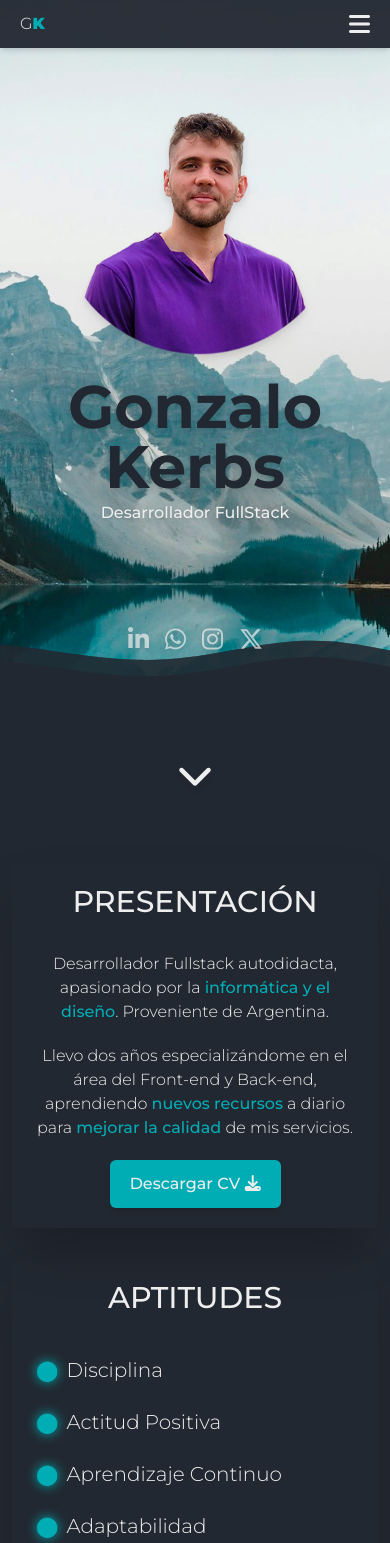
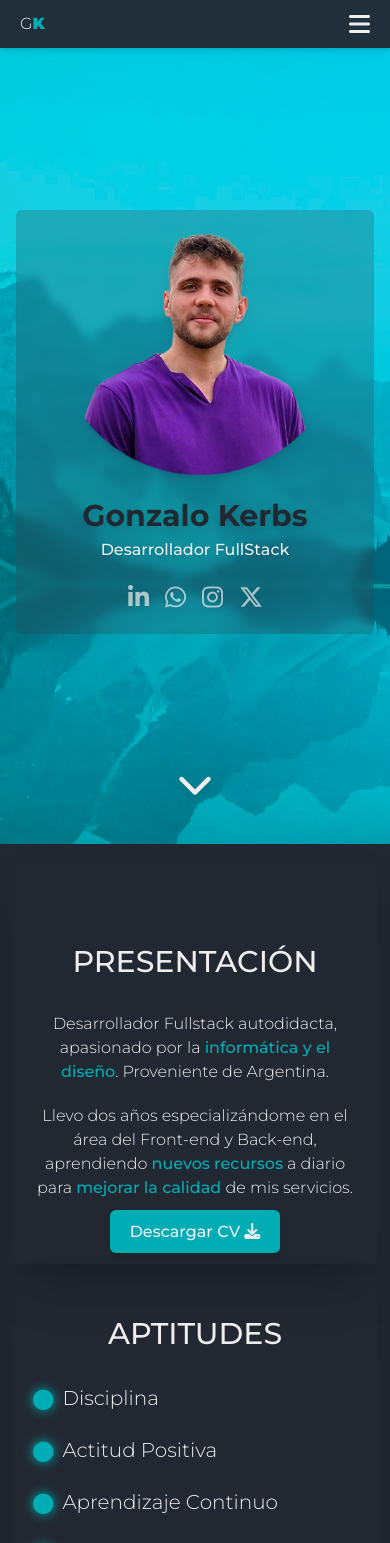
Before and after one commit to SbrekDev/Gonzalo-Kerbs-Portafolio, a React (Vite) app: page / in a window 390 px wide. Shown: the top 1543 px of the page. Built offline with nearby package versions, Linux system fonts and the light colour scheme; some icons are missing.

Commit message:
fix errors responsive

```diff
--- a/src/components/PresentationComponent.tsx
+++ b/src/components/PresentationComponent.tsx
@@ -12,19 +12,14 @@ const PresentationComponent = () => {
     <div className="relative">
       <div
         className="h-screen w-full bg-fixed bg-cover bg-center absolute -z-10"
-        style={{ backgroundImage: 'url("images/background.webp")' }}
+        style={{ backgroundImage: 'url("images/bg2.png")' }}
       ></div>
       <div
-        className="w-full h-screen flex flex-col justify-around xl:justify-center"
+        className="w-full h-screen flex flex-col justify-center xl:justify-center"
         id="home"
       >
-        <div className="relative flex flex-col justify-center items-center mt-10 md:mt-24 xl:mt-0 xl:flex-row xl:gap-20">
-          <div className="relative flex justify-center items-center size-72 ">
-            <img
-              src="/circle.svg"
-              alt="efecto circulo"
-              className="absolute size-72"
-            />
+        <div className="flex flex-col justify-center items-center backdrop-blur-sm bg-secondary/25 pb-5 rounded-md w-11/12 mx-auto lg:w-full md:py-16 xl:flex-row xl:gap-20">
+          <div className="flex justify-center items-center size-72 ">
             <img
               data-aos="zoom-in"
               data-aos-duration="600"
@@ -37,7 +32,7 @@ const PresentationComponent = () => {
             <h1
               data-aos="fade-right"
               data-aos-duration="1500"
-              className="w-72 md:w-full text-6xl font-semibold text-center text-primary-dark drop-shadow-lg xl:text-[6rem]"
+              className="w-72 md:w-full text-3xl md:text-6xl font-semibold text-center text-primary-dark drop-shadow-lg xl:text-[6rem]"
             >
               Gonzalo Kerbs
             </h1>
@@ -48,13 +43,11 @@ const PresentationComponent = () => {
             >
               Desarrollador FullStack
             </h2>
-          </div>
-        </div>
-        <div className="flex justify-center gap-4 text-2xl text-primary-light/70 drop-shadow-md md:text-4xl md:gap-8 lg:absolute lg:bottom-10 lg:right-10 lg:z-10">
+        <div className="flex justify-center gap-4 text-2xl text-primary-light/70 drop-shadow-md mt-5 md:text-4xl md:gap-8">
           <div data-aos="zoom-in" data-aos-duration="1500" data-aos-offset="0">
             <div className="md:hover:scale-125 md:transition-all">
               <a
-                className="hover:text-accent md:hover:scale-125 md:transition-all "
+                className="hover:text-primary-dark md:hover:scale-125 md:transition-all "
                 href="https://www.linkedin.com/in/gonzalo-kerbs"
                 target="_blank"
                 aria-label="link linkedin"
@@ -66,7 +59,7 @@ const PresentationComponent = () => {
           <div data-aos="zoom-in" data-aos-duration="2000" data-aos-offset="0">
             <div className="md:hover:scale-125 md:transition-all">
               <a
-                className="hover:text-accent md:duration-200 "
+                className="hover:text-primary-dark md:duration-200 "
                 href="https://api.whatsapp.com/send?phone=543435031208"
                 target="_blank"
                 aria-label="link whatsapp"
@@ -78,7 +71,7 @@ const PresentationComponent = () => {
           <div data-aos="zoom-in" data-aos-duration="2500" data-aos-offset="0">
             <div className="md:hover:scale-125 md:transition-all">
               <a
-                className="hover:text-accent md:duration-200 "
+                className="hover:text-primary-dark md:duration-200 "
                 href="https://www.instagram.com/gonzaakerbs"
                 target="_blank"
                 aria-label="link instagram"
@@ -90,7 +83,7 @@ const PresentationComponent = () => {
           <div data-aos="zoom-in" data-aos-duration="3000" data-aos-offset="0">
             <div className="md:hover:scale-125 md:transition-all">
               <a
-                className="hover:text-accent md:duration-200 "
+                className="hover:text-primary-dark md:duration-200 "
                 href="https://twitter.com/GonzaaaKerbs"
                 target="_blank"
                 aria-label="link twitter x"
@@ -100,14 +93,16 @@ const PresentationComponent = () => {
             </div>
           </div>
         </div>
+          </div>
+        </div>
         <div
           data-aos="fade-up"
           data-aos-duration="1000"
           data-aos-offset="0"
-          className="flex justify-center relative lg:absolute lg:bottom-10 lg:right-0 lg:left-0"
+          className="flex justify-center absolute bottom-10 right-0 left-0"
         >
           <a
-            className="text-primary-light hover:scale-150 md:transition-all hover:text-accent "
+            className="text-primary-light hover:scale-150 md:transition-all hover:text-primary-dark "
             href="#profile"
             aria-label="siguiente pagina"
           >
@@ -115,13 +110,7 @@ const PresentationComponent = () => {
           </a>
         </div>
       </div>
-      <div className="absolute w-full -z-10 overflow-hidden bottom-0 md:bottom-[-100px] lg:bottom-[-200px] xl:bottom-[-350px]">
-        <img
-          src="/wave.svg"
-          alt="animated waves"
-          className="w-full h-full object-cover"
-        />
-      </div>
+
 
     </div>
   );
--- a/src/components/ProjectsComponent.tsx
+++ b/src/components/ProjectsComponent.tsx
@@ -176,7 +176,7 @@ const ProjectsComponent = () => {
               className="w-60 drop-shadow-lg"
             />
           </div>
-          <div className="flex flex-col justify-center items-center gap-5 px-6 w-full">
+          <div className="flex flex-col justify-center items-center gap-5 px-6">
             <h3 className="text-primary-dark text-3xl text-center mb-3 py-2 px-2 border-b border-primary-dark">
               EXPERIENCIA
             </h3>
--- a/src/components/SkillsComponent.tsx
+++ b/src/components/SkillsComponent.tsx
@@ -82,11 +82,11 @@ const SkillsComponent = () => {
       <section className="profile" id="profile">
         <div className="flex flex-col items-center">
           <div className="flex flex-col items-center w-full xl:flex-row xl:gap-3">
-            <div className="flex justify-center mb-5 w-full ">
+            <div className="flex justify-center mb-3 xl:mb-0 w-full ">
               <div
                 data-aos="fade-up"
                 data-aos-duration="600"
-                className="w-full flex flex-col justify-center items-center gap-5 p-5 shadow-2xl rounded-md md:gap-5 lg:pt-20 xl:h-96"
+                className="w-full flex flex-col justify-center items-center gap-5 p-5 shadow-2xl rounded-md pt-20 xl:h-96"
               >
                 <h3 className="text-3xl text-center mb-3">PRESENTACIÓN</h3>
                 <p className="text-center font-extralight max-w-xl">
@@ -104,25 +104,28 @@ const SkillsComponent = () => {
                   <strong className="text-accent">mejorar la calidad </strong>
                   de mis servicios.
                 </p>
-                <a
+                <div
                   data-aos="zoom-in"
                   data-aos-duration="600"
                   data-aos-offset="0"
-                  className="text-center bg-accent px-5 py-3 rounded-md shadow-md hover:bg-secondary hover:text-accent md:hover:scale-110 md:transition-all md:mt-3"
-                  href="/cv/CV - Gonzalo Kerbs.pdf"
-                  download="CV - Gonzalo Kerbs"
                 >
-                  Descargar CV <i className="fa-solid fa-download" />
-                </a>
+                  <a
+                    className="text-center bg-accent px-5 py-3 rounded-md shadow-md hover:bg-secondary hover:text-accent md:transition-all md:mt-3"
+                    href="/cv/CV - Gonzalo Kerbs.pdf"
+                    download="CV - Gonzalo Kerbs"
+                  >
+                    Descargar CV <i className="fa-solid fa-download" />
+                  </a>
+                </div>
               </div>
             </div>
             <div
               data-aos="fade-up"
               data-aos-duration="600"
               data-aos-offset="0"
-              className="mb-5 flex flex-col justify-center items-center gap-5 p-6 mt-3 py-5 shadow-2xl rounded-md w-full xl:h-96 xl:mt-0"
+              className="w-full flex flex-col justify-start items-center gap-5 p-5 shadow-2xl rounded-md xl:pt-20 xl:h-96"
             >
-              <h3 className="text-3xl text-center mb-5">APTITUDES</h3>
+              <h3 className="text-3xl text-center mb-3 pt-5">APTITUDES</h3>
               <div className="flex flex-col gap-6 w-full font-extralight text-xl md:flex-row md:flex-wrap md:justify-center max-w-[650px] lg:grid lg:pl-10 lg:grid-cols-2 xl:grid-cols-2 break-words">
                 <p
                   data-aos="fade-up"
@@ -290,7 +293,6 @@ const SkillsComponent = () => {
             </div>
           </div>
         </div>
-
       </section>
     </div>
   );
```
Also changed, not shown: public/circle.svg, public/images/bg2.png (added).
